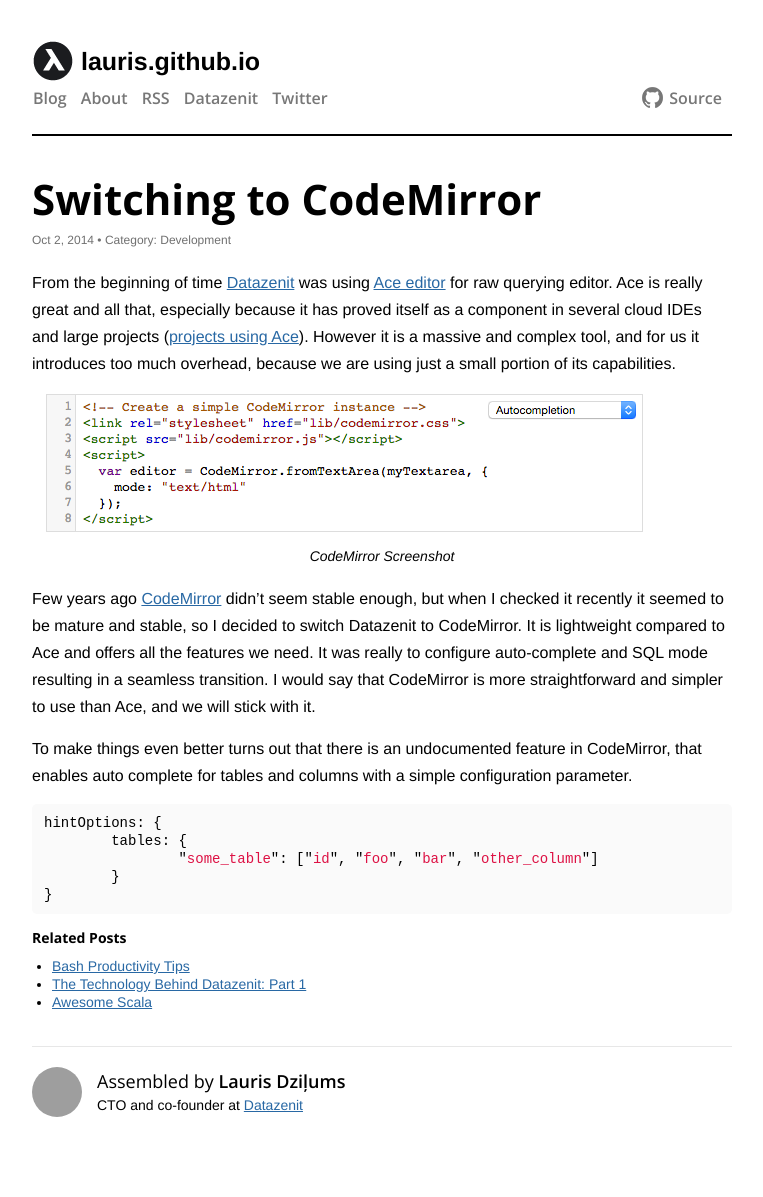
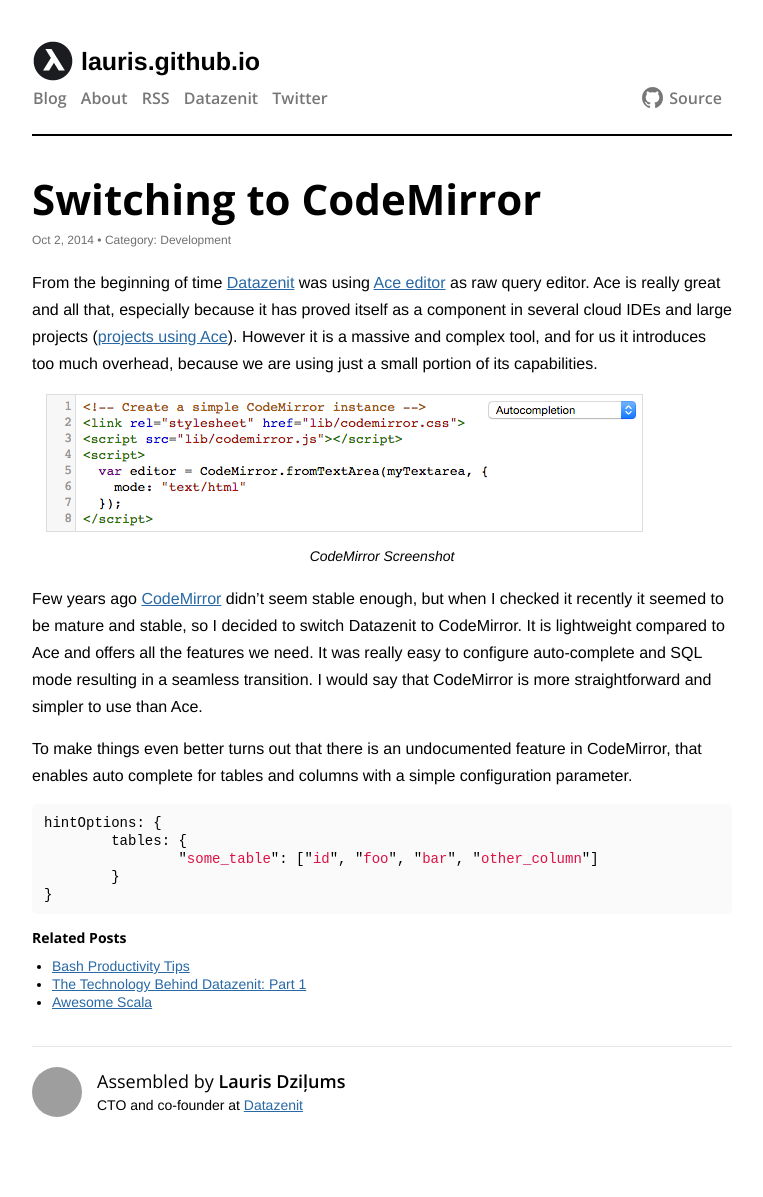
Before and after one commit to lauris/lauris.github.com, a Jekyll site: the page built from _posts/2014-10-02-switching-to-codemirror.md, in a window 1280 px wide. Shown: the whole page, without its empty margins (258-1021 px from the left). Built offline with Jekyll 4.4.1, drawn with Linux system fonts in a browser that asks for light colours; comment, search, counter and statistics services are not loaded; grey boxes are pictures that could not be loaded.

Commit message:
Fix silly typos.

```diff
--- a/_posts/2014-10-02-switching-to-codemirror.md
+++ b/_posts/2014-10-02-switching-to-codemirror.md
@@ -6,7 +6,8 @@
 image: /images/blog/code-mirror-screenshot.png
 ---
 
-From the beginning of time [Datazenit](https://datazenit.com/) was using [Ace editor](http://ace.c9.io/) for raw querying editor. Ace is really great and all that, especially because it has proved itself as a component in several cloud IDEs and large projects ([projects using Ace](http://ace.c9.io/#nav=production)). However it is a massive and complex tool, and for us it introduces too much overhead, because we are using just a small portion of its capabilities.
+From the beginning of time [Datazenit](https://datazenit.com/) was using [Ace
+editor](http://ace.c9.io/) as raw query editor. Ace is really great and all that, especially because it has proved itself as a component in several cloud IDEs and large projects ([projects using Ace](http://ace.c9.io/#nav=production)). However it is a massive and complex tool, and for us it introduces too much overhead, because we are using just a small portion of its capabilities.
 
 ![CodeMirror Screenshot](/images/blog/code-mirror-screenshot.png)
 
@@ -14,7 +15,10 @@
 
 <!-- more -->
 
-Few years ago [CodeMirror](http://codemirror.net/) didn't seem stable enough, but when I checked it recently it seemed to be mature and stable, so I decided to switch Datazenit to CodeMirror. It is lightweight compared to Ace and offers all the features we need. It was really to configure auto-complete and SQL mode resulting in a seamless transition. I would say that CodeMirror is more straightforward and simpler to use than Ace, and we will stick with it.
+Few years ago [CodeMirror](http://codemirror.net/) didn't seem stable enough,
+but when I checked it recently it seemed to be mature and stable, so I decided
+to switch Datazenit to CodeMirror. It is lightweight compared to Ace and offers
+all the features we need. It was really easy to configure auto-complete and SQL mode resulting in a seamless transition. I would say that CodeMirror is more straightforward and simpler to use than Ace.
 
 To make things even better turns out that there is an undocumented feature in CodeMirror, that enables auto complete for tables and columns with a simple configuration parameter.
 
```
